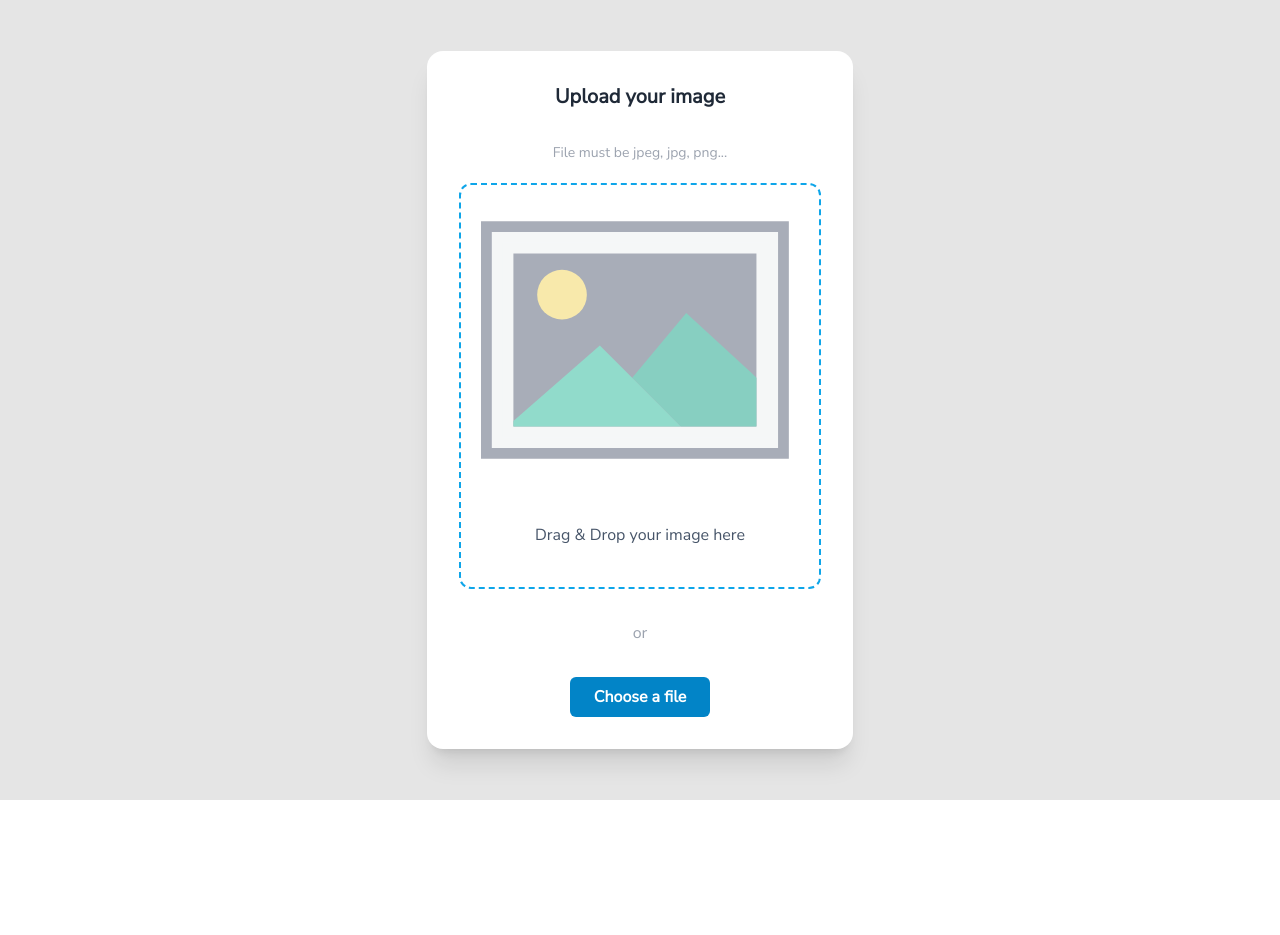
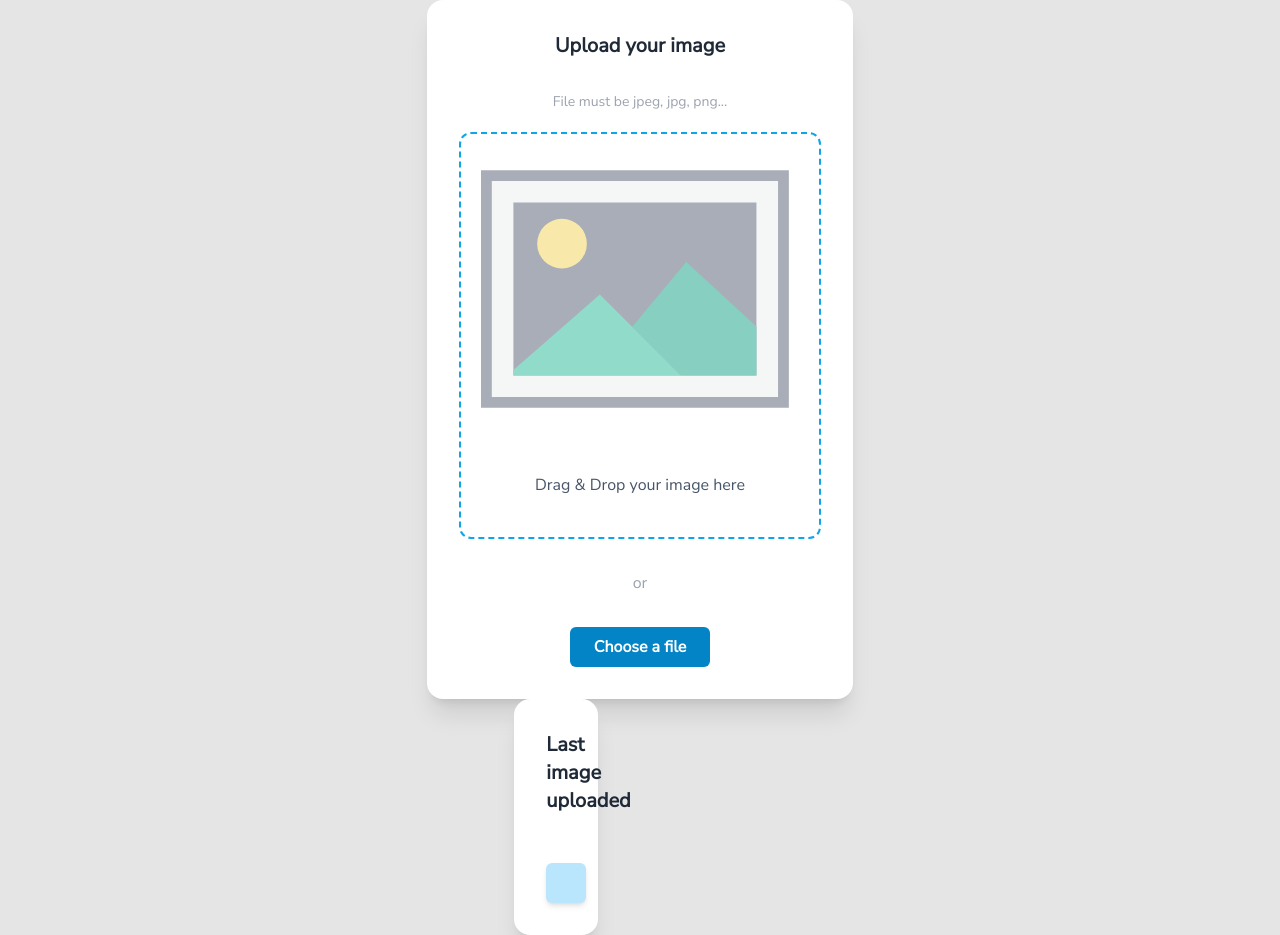
Before and after one commit to JoseVteRS/image-uploader, a React (Vite) app in the folder frontend/: page / in a window 1280 px wide. Before the commit the page ends 800 px from the top, so only its background shows below. Built offline with nearby package versions, Linux system fonts and the light colour scheme.

Commit message:
feature/display last image uploaded

```diff
--- a/frontend/src/components/card-uploader.jsx
+++ b/frontend/src/components/card-uploader.jsx
@@ -1,5 +1,6 @@
-import { useRef, useState } from 'react';
+import { useEffect, useRef, useState } from 'react';
 import ImageIcon from './icons/image-icon';
+import LastImage from './last-image';
 import { useAppContext } from './providers/AppProvider';
 import Button from './ui/Button';
 import Card from './ui/card';
@@ -8,6 +9,7 @@ import CardTitle from './ui/card-title';
 const CardUploader = () => {
 	const inputFileRef = useRef();
 	const [dragActive, setDragActive] = useState(false);
+	const [imageFromLocal, setImageFromLocal] = useState('');
 	const { handleFile } = useAppContext();
 
 	const handleDrag = function (e) {
@@ -41,7 +43,16 @@ const CardUploader = () => {
 		inputFileRef.current.click();
 	};
 
+	const getLastImageUrlFromLocalstorage = () => {
+		return JSON.parse(localStorage.getItem('images'));
+	};
+
+	useEffect(() => {
+		setImageFromLocal(getLastImageUrlFromLocalstorage());
+	}, []);
+
 	return (
+		<>
 			<Card>
 				<div className='text-center'>
 					<CardTitle>Upload your image</CardTitle>
@@ -69,7 +80,7 @@ const CardUploader = () => {
 						<input
 							className='hidden'
 							type='file'
-						name="file"
+							name='file'
 							accept='image/*'
 							ref={inputFileRef}
 							onChange={handleChange}
@@ -98,6 +109,8 @@ const CardUploader = () => {
 					</Button>
 				</div>
 			</Card>
+			<LastImage imageFromLocalUrl={imageFromLocal} />
+		</>
 	);
 };
 
--- /dev/null
+++ b/frontend/src/components/last-image.jsx
@@ -0,0 +1,21 @@
+import React from 'react';
+import Card from './ui/card';
+import CardTitle from './ui/card-title';
+
+const LastImage = ({ imageFromLocalUrl }) => {
+	return (
+		<div>
+			<Card>
+				<CardTitle>Last image uploaded</CardTitle>
+				<div className='mt-12 bg-sky-200 rounded-md p-5 w-full shadow-md'>
+					<div className='flex gap-2'>
+						<img src={imageFromLocalUrl} className='w-3/12 rounded-md' />
+						<p className='text-slate-800 text-sm w-9/12'>{imageFromLocalUrl}</p>
+					</div>
+				</div>
+			</Card>
+		</div>
+	);
+};
+
+export default LastImage;
--- a/frontend/src/components/providers/AppProvider.jsx
+++ b/frontend/src/components/providers/AppProvider.jsx
@@ -33,6 +33,9 @@ const AppProvider = ({ children }) => {
 			const imageData = await image.json();
 
 			dispatch({ type: SUBMIT_IMAGE_SUCCESS, payload: { src: imageData.src } });
+
+			localStorage.setItem('images', JSON.stringify(imageData.src));
+
 		} catch (error) {
 			dispatch({ type: SUBMIT_IMAGE_ERROR, payload: { msg: error.message } });
 		}
```
Also changed, not shown: frontend/src/components/card-image-resume.jsx (+9 -1 lines). Lines whose indentation alone changed are shown as unchanged.
